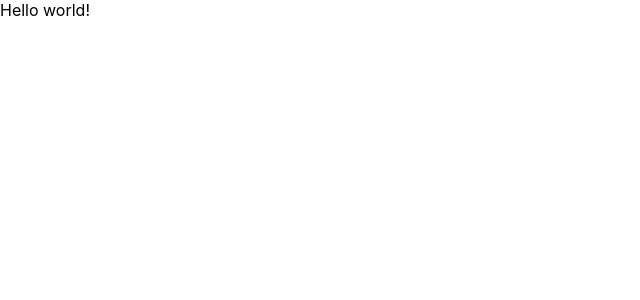
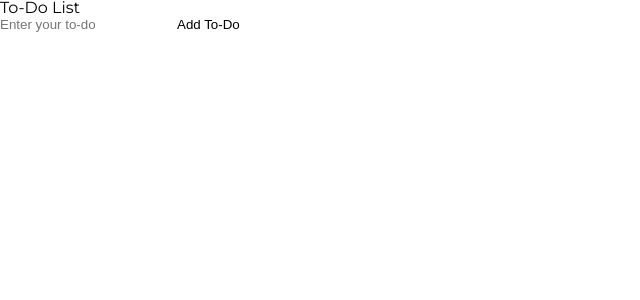
Before and after one commit to RikDeadok/OptimaxDev_test, a React (Create React App) app in the folder client/: page / in a window 1280 px wide. Shown: the top 300 px of the page, without its empty margins (0-640 px from the left). Built offline with nearby package versions, Linux system fonts and the light colour scheme.

Commit message:
add todo list

```diff
--- a/client/src/App.js
+++ b/client/src/App.js
@@ -1,7 +1,37 @@
+import {useState} from 'react'
+import List from './components/List'
+
 function App() {
+
+  const [userInput, setUserInput] = useState('')
+  const [todos, setTodos] = useState([])
+
+  const handleInputChange = (event) => {
+    setUserInput(event.target.value)
+  }
+  const handleClick = () => {
+    if (userInput !== "") {
+      setTodos([...todos, userInput])
+      setUserInput("")
+    }
+  }
+
   return (
     <div className="App">
-      Hello world!
+      <div className="main-title">To-Do List</div>
+
+      <div>
+        <input
+          onChange={handleInputChange}
+          value={userInput}
+          placeholder="Enter your to-do"
+        />
+        <button onClick={handleClick}>Add To-Do</button>
+      </div>
+
+      <div className="">
+        <List list={todos}/>
+      </div>
     </div>
   );
 }
--- /dev/null
+++ b/client/src/components/List.jsx
@@ -0,0 +1,13 @@
+import ListItem from "./ListItem";
+
+const List = ({ list }) => {
+  return (
+    <ul>
+      {list.map((item) => (
+        <ListItem todo={item} />
+      ))}
+    </ul>
+  );
+};
+
+export default List;
--- /dev/null
+++ b/client/src/components/ListItem.jsx
@@ -0,0 +1,4 @@
+const ListItem = ({ todo }) => {
+    return <li>{todo}</li>;
+  };
+  export default ListItem;
--- a/client/src/index.css
+++ b/client/src/index.css
@@ -1,8 +1,57 @@
+@import url('https://fonts.googleapis.com/css2?family=Montserrat&display=swap');
+*,
+*::before,
+*::after {
+  padding: 0;
+  margin: 0;
+  border: 0;
+  box-sizing: border-box;
+}
+a {
+  text-decoration: none;
+}
+ul,
+ol,
+li {
+  list-style: none;
+}
+img {
+  vertical-align: top;
+}
+button{
+  background: transparent;
+}
+h1,
+h2,
+h3,
+h4,
+h5,
+h6 {
+  font-weight: inherit;
+  font-size: inherit;
+}
+html,
 body {
-  margin: 0;
-  font-family: -apple-system, BlinkMacSystemFont, 'Segoe UI', 'Roboto', 'Oxygen',
-    'Ubuntu', 'Cantarell', 'Fira Sans', 'Droid Sans', 'Helvetica Neue',
-    sans-serif;
-  -webkit-font-smoothing: antialiased;
-  -moz-osx-font-smoothing: grayscale;
+  height: 100%;
+  line-height: 1;
+  font-size: 16px;
+  background-color: #ffffff;
+  color: #000000;
+  font-family: 'Montserrat', sans-serif;
 }
+.wrapper {
+  width: 100%;
+  min-height: 100%;
+  overflow: hidden;
+  display: flex;
+  flex-direction: column;
+}
+.content {
+  margin-top: 70px;
+  flex: 1 0 auto;
+}
+.container {
+  max-width: 1160px;
+  padding: 0 15px;
+  margin: 0 auto;
+}
```
